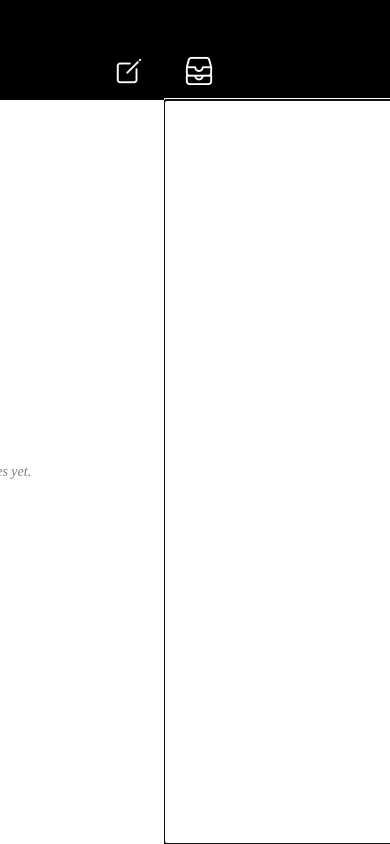
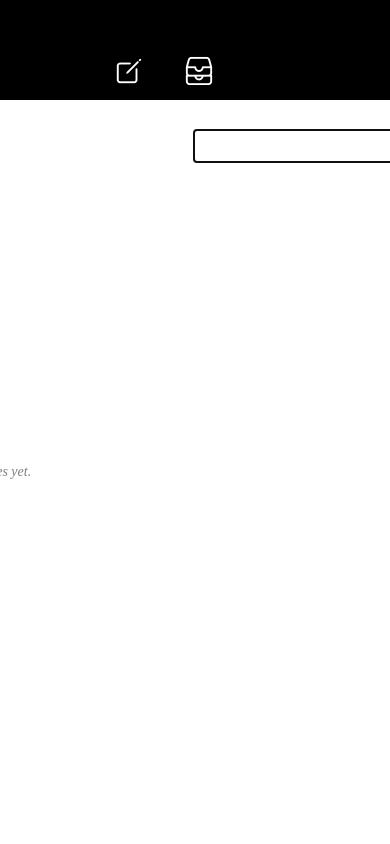
Before and after one commit to AntonioM1996/MyNotes, a React Native app: screen /HomeNavigator in a window 390 px wide. Built offline with nearby package versions, Linux system fonts and the light colour scheme.

Commit message:
autofocus handling (double focus TO FIX)

```diff
--- a/src/screens/HomeScreen.js
+++ b/src/screens/HomeScreen.js
@@ -1,5 +1,5 @@
 import React, { useEffect, useRef, useState } from "react";
-import { View, SafeAreaView, StyleSheet, TextInput } from "react-native";
+import { View, SafeAreaView, StyleSheet, TextInput, TouchableOpacity } from "react-native";
 import CustomText from "../components/CustomText";
 import { STYLES } from "../services/Utils";
 import { Gesture, GestureDetector, GestureHandlerRootView } from "react-native-gesture-handler";
@@ -15,6 +15,15 @@ const HomeScreen = ({ navigation }) => {
         enableVibrateFallback: true,
         ignoreAndroidSystemSettings: false,
     };
+
+    useEffect(() => {
+        const unsubscribe = navigation.addListener('focus', () => {
+            textInputRef.current?.focus();
+        });
+
+        // Return the function to unsubscribe from the event so it gets removed on unmount
+        return unsubscribe;
+    }, [navigation]);
 
     longPress.onStart((event) => {
         console.log('LONG PRESS START');
@@ -58,6 +67,7 @@ const HomeScreen = ({ navigation }) => {
             <SafeAreaView style={styles.body}>
                 <GestureHandlerRootView style={{ flex: 1 }}>
                     <GestureDetector gesture={longPress}>
+                        <TouchableOpacity style={styles.inputBox}>
                             <TextInput
                                 ref={textInputRef}
                                 autoFocus={true}
@@ -67,6 +77,7 @@ const HomeScreen = ({ navigation }) => {
                                 onFocus={() => {console.log('FOCUSED!')}}
                                 onBlur={() => {console.log('BLURRED!')}}
                             />
+                        </TouchableOpacity>
                     </GestureDetector>
                 </GestureHandlerRootView>
             </SafeAreaView>
@@ -117,8 +128,6 @@ const styles = StyleSheet.create({
         marginTop: "auto"
     },
     textInput: {
-        flex: 1,
-        padding: 30,
         fontFamily: STYLES.FONT_FAMILY,
         color: STYLES.BACKGROUND_COLOR == "black" ? "white" : "black"
     }
```
Lines whose indentation alone changed are shown as unchanged.
